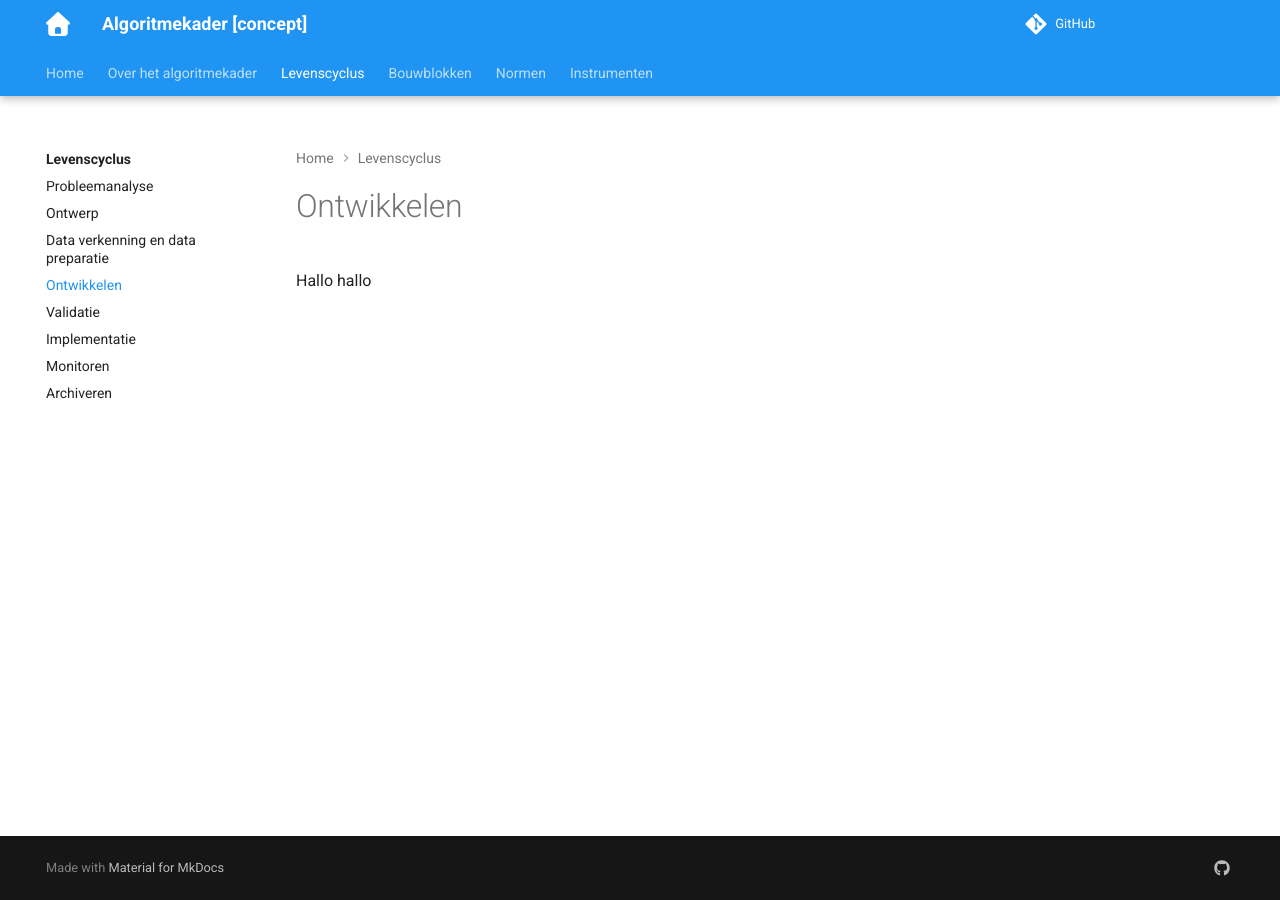
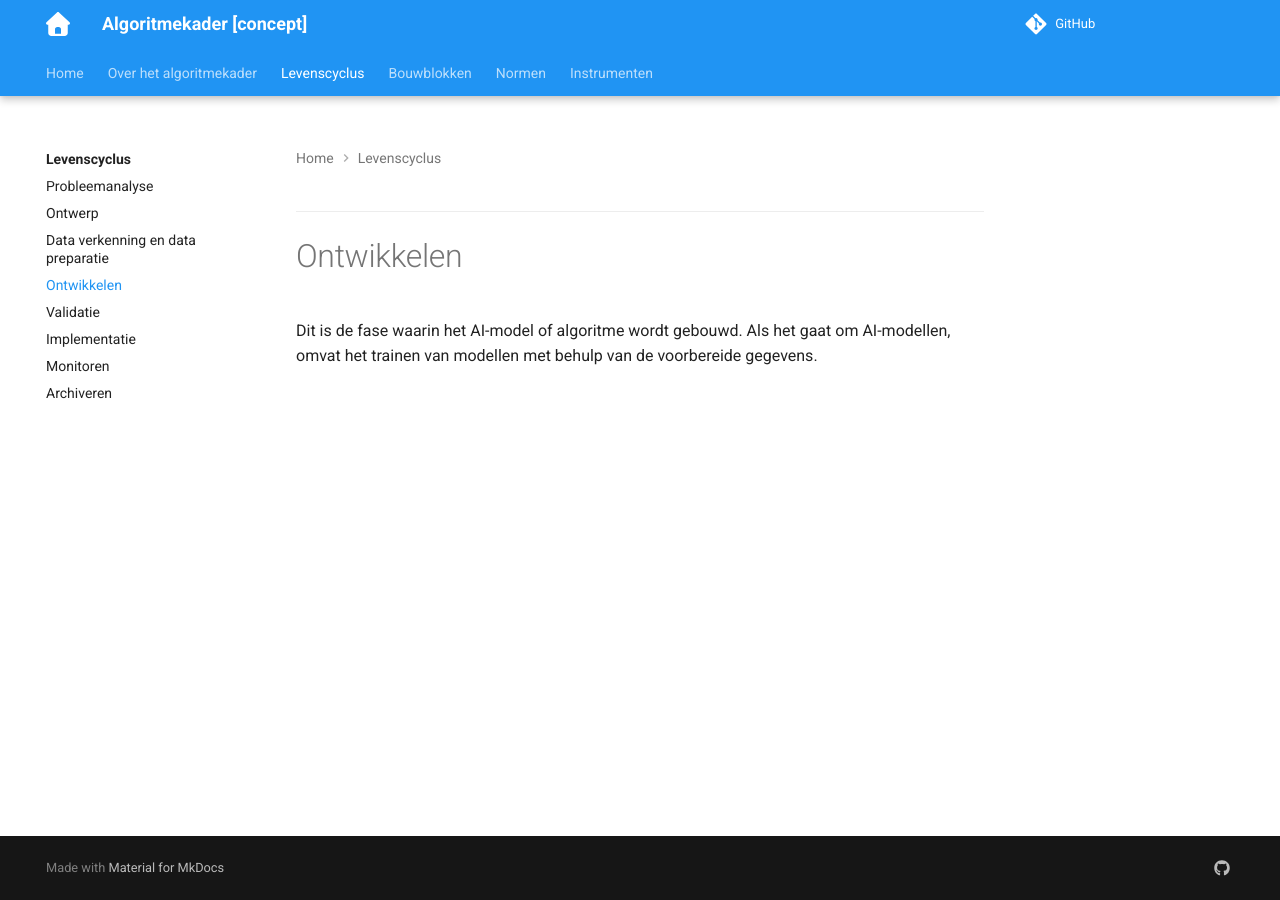
Before and after one commit to ruthkoole/algoritmekader-test, an MkDocs documentation site: the page built from docs/levenscyclus/ontwikkelen.md, in a window 1280 px wide. Built offline with MkDocs 1.6.1 and Material for MkDocs 9.7.7, drawn with Linux system fonts in a browser that asks for light colours; comment, search, counter and statistics services are not loaded.

Commit message:
Update ontwikkelen.md

```diff
--- a/docs/levenscyclus/ontwikkelen.md
+++ b/docs/levenscyclus/ontwikkelen.md
@@ -1,6 +1,3 @@
 ---
-title: Ontwikkelen
-summary: hier staat een korte samenvatting over dit onderwerp
----
-
-Hallo hallo
+# Ontwikkelen
+Dit is de fase waarin het AI-model of algoritme wordt gebouwd. Als het gaat om AI-modellen, omvat het trainen van modellen met behulp van de voorbereide gegevens.
```
